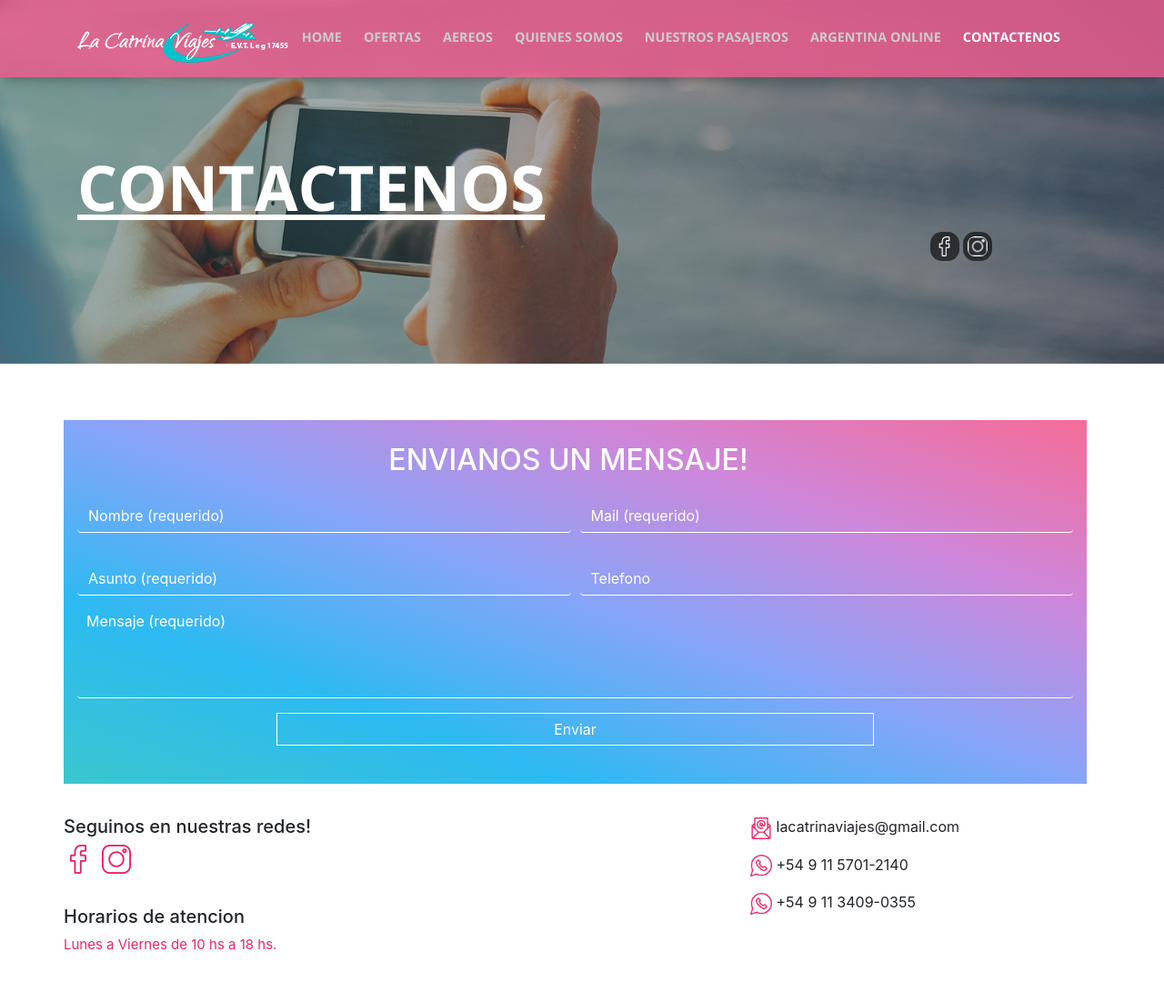
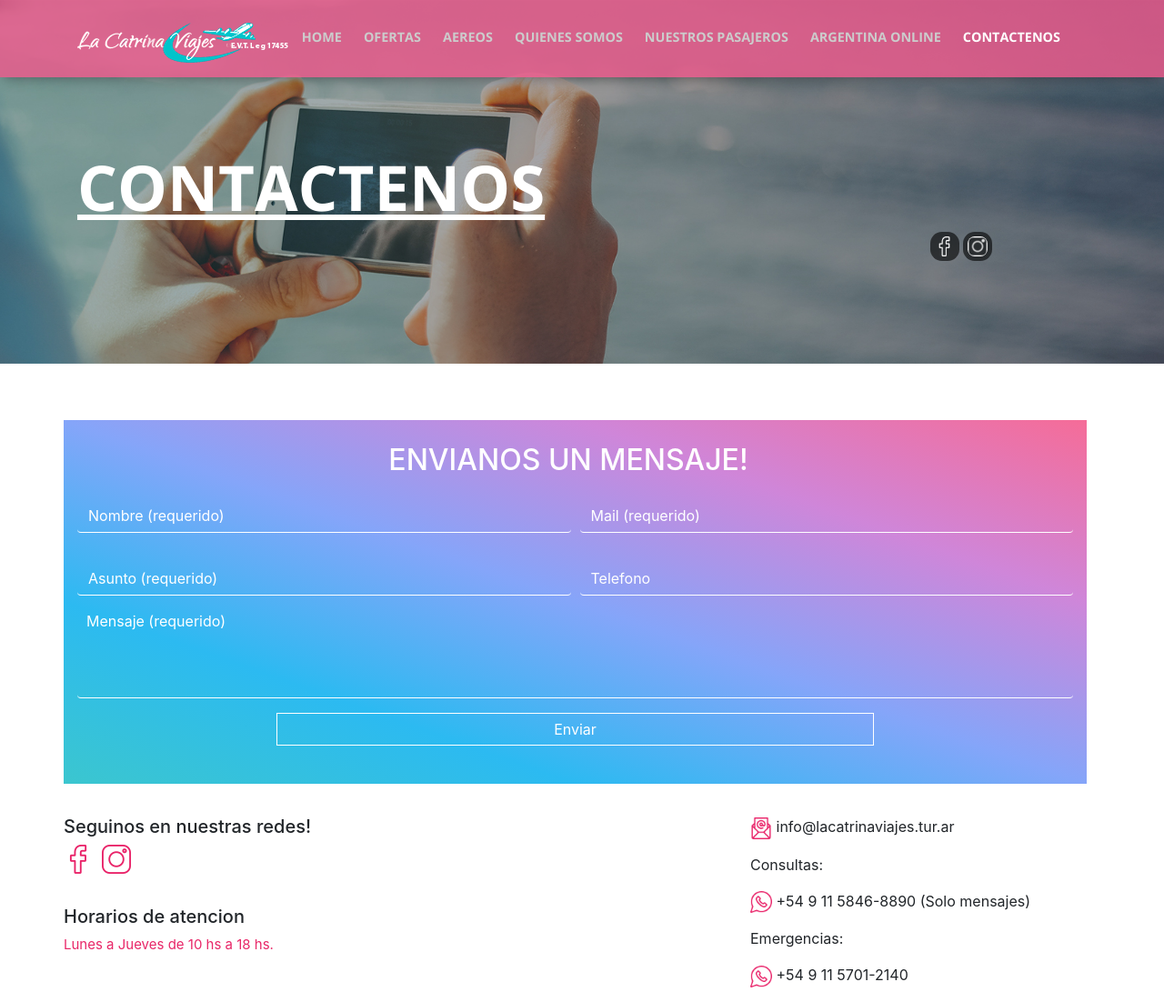
Before and after one commit to sentiarg/lacatrinaviajes.tur.ar, a PHP site: page /contacto.php in a window 1280 px wide. Shown: the top 1102 px of the page at 91% size. Run offline with PHP 8.4, Linux system fonts and the light colour scheme.

Commit message:
modifico datos de contacto y cambios anteriores

```diff
--- a/contacto.php
+++ b/contacto.php
@@ -90,14 +90,18 @@
                             </div>
                             <div class="row">
                                 <p class="rosa-int fs-15">
-                                    Lunes a Viernes de 10 hs a 18 hs.
+                                    Lunes a Jueves de 10 hs a 18 hs.
                                 </p>
                             </div>
                         </div>
                         <div class="col-md-4 col-xs-12">
-                            <p><img style="width: 24px;" src="imagenes/iconos/correo2.png" alt=""> lacatrinaviajes@gmail.com</p>
-                            <p><img style="width: 24px;" src="imagenes/iconos/whatsapp2.png" alt=""> +54 9 11 5701-2140</p>
-                            <p><img style="width: 24px;" src="imagenes/iconos/whatsapp2.png" alt=""> +54 9 11 3409-0355</p>
+                            <p><img style="width: 24px;" src="imagenes/iconos/correo2.png" alt=""> info@lacatrinaviajes.tur.ar</p>
+                            <p>Consultas:</p><p> <img style="width: 24px;" src="imagenes/iconos/whatsapp2.png" alt="">
++54 9 11 5846-8890
+(Solo mensajes)</p>
+                            <p>Emergencias:</p><p><img style="width: 24px;" src="imagenes/iconos/whatsapp2.png" alt="">
++54 9 11 5701-2140</p><p><img style="width: 24px;" src="imagenes/iconos/whatsapp2.png" alt="">
++54 9 11 3409-0355</p>
                         </div>
                     </div>
                     <div class="row">
--- a/includes/footer.php
+++ b/includes/footer.php
@@ -14,8 +14,8 @@
                         <div class="col-md-6 col-xs-12 col-sm-12 white" id="contacto">
                             <h5 class=" font-sansbold">CONTACTO</h5>
                             <p><img src="imagenes/iconos/correo.png" alt="" style="margin-right:10px!important;width: 24px; height: 24px;">info@lacatrinaviajes.tur.ar</p>
-                            <p><img class="icon" src="imagenes/iconos/whatsapp.png" style="width: 24px;" alt=""> +54 9 11 5701-2140 <br>(Solo mensajes)</p>
-                            <p><img class="icon" src="imagenes/iconos/whatsapp.png" style="width: 24px;padding-bottom:10px;" alt=""> +54 9 11 3409-0355 <br> (Solo mensajes)</p>
+                            <p><img class="icon" src="imagenes/iconos/whatsapp.png" style="width: 24px;" alt=""> Consultas <br> +54 9 11 5846-8890 <br>(Solo mensajes)</p>
+							<p><img class="icon" src="imagenes/iconos/whatsapp.png" style="width: 24px;padding-bottom:10px;" alt=""> Emergencias  <br>+54 9 11 5701-2140 <br> +54 9 11 3409-0355 </p>
                             <a style="color:white;" href="condiciones.php">
                                 <p style="margin-top:-10px;"><img class="icon" src="imagenes/iconos/condiciones2EditGrisTamaño.png" style="width:24px;padding-bottom:10px;margin-right:10px;" alt="">Condiciones generales</p>
                             </a>
```
Also changed, not shown: index.php (+6 -6 lines), ofertas.php (+9 -9 lines), imagenes/ofertas/Gesell_2022.png (added), imagenes/ofertas/Salta_web.png, imagenes/ofertas/Villa_pehuenia_022.png (added), imagenes/ofertas/federacion_junio.png (deleted), imagenes/ofertas/merlo_agosto.png (added), 4 other files.
